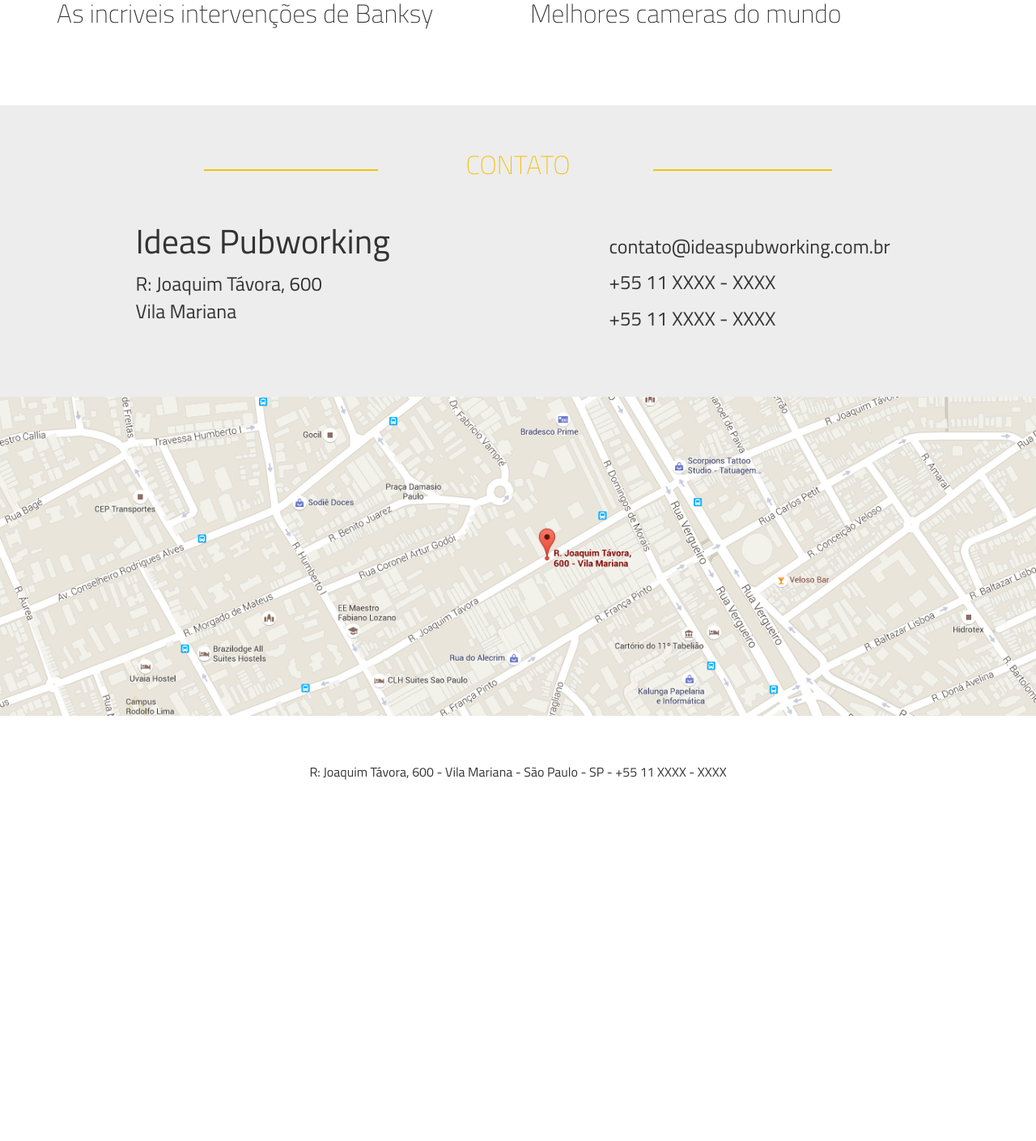
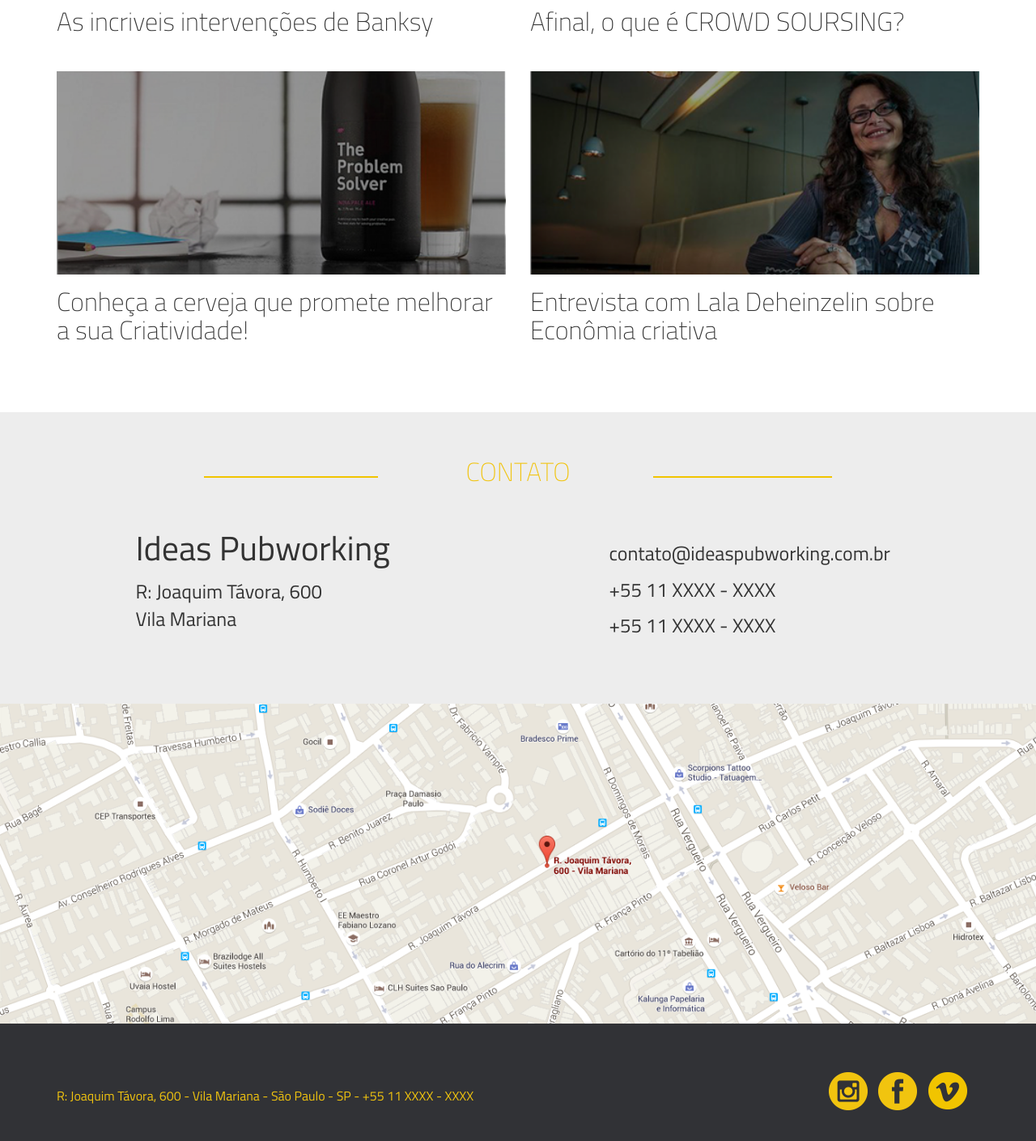
Before and after one commit to ag2ffs/pubworking, a plain HTML site: page index.html in a window 1280 px wide. Shown: the part 3128-4537 px from the top of the page at 81% size. Before the commit the page ends 4165 px from the top, so only its background shows below. Drawn offline with nearby package versions, Linux system fonts and the light colour scheme.

Commit message:
redes sociais e novos posts no blog

```diff
--- a/css/pub.css
+++ b/css/pub.css
@@ -119,6 +119,7 @@ section#blog h4{
   font-family: 'Conv_Titillium-Thin';
   font-size: 32px;
   text-align: left;
+  margin: 20px 0 40px 0;
 }
 
 section#contato{
@@ -152,9 +153,18 @@ section#contato p.mail{
 }
 
 footer{
-  text-align: center;
+  background-color: #313236;
+  color: #f1c40f;
   font-size: 16px;
   padding: 60px 0;
+}
+
+footer p{
+  margin:20px 0 0 0;
+}
+
+footer img{
+  margin:0 10px 0 0;
 }
 
 
--- a/index.html
+++ b/index.html
@@ -233,18 +233,30 @@
         </section>
         <section id="blog">
           <div class="container">
-            <div class="row sobre-nos text-center">
+            <div class="row text-center">
               <div class="col-md-12">
                 <h3>Blog</h3>
                 <p>O nosso blog é totalmente colaborativo. Faça parte você também!</p>
               </div>
+            </div>
+            <div class="row">
               <div class="col-md-6">
                   <img src="img/post-1.png" />
                   <h4>As incriveis intervenções de Banksy </h4>
               </div>
               <div class="col-md-6">
                   <img src="img/post-2.png" />
-                  <h4>Melhores cameras do mundo</h4>
+                  <h4>Afinal, o que é CROWD SOURSING?</h4>
+              </div>
+            </div>
+            <div class="row">
+              <div class="col-md-6">
+                  <img src="img/post-3.png" />
+                  <h4>Conheça a cerveja que promete melhorar a sua Criatividade!</h4>
+              </div>
+              <div class="col-md-6">
+                  <img src="img/post-4.png" />
+                  <h4>Entrevista com Lala Deheinzelin sobre Econômia criativa</h4>
               </div>
             </div>
           </div>
@@ -283,10 +295,19 @@
         <footer>
           <div class="container">
             <div class="row">
-              <div class="col-md-12">
+              <div class="col-md-6">
                 <p>
                   R: Joaquim Távora, 600 - Vila Mariana - São Paulo - SP - +55 11 XXXX - XXXX
                 </p>
+              </div>
+              <div class="col-md-6">
+                <ul class="list-inline pull-right">
+                  <li>
+                    <a href="" title=""><img src="img/instagram.png" /></a>
+                    <a href="" title=""><img src="img/fb.png" /></a>
+                    <a href="" title=""><img src="img/vimeo.png" /></a>
+                  </li>
+                </ul>
               </div>
             </div>
           </div>
```
Also changed, not shown: img/fb.png (added), img/instagram.png (added), img/post-2.png, img/post-3.png (added), img/post-4.png (added), img/vimeo.png (added), 2 other files.
